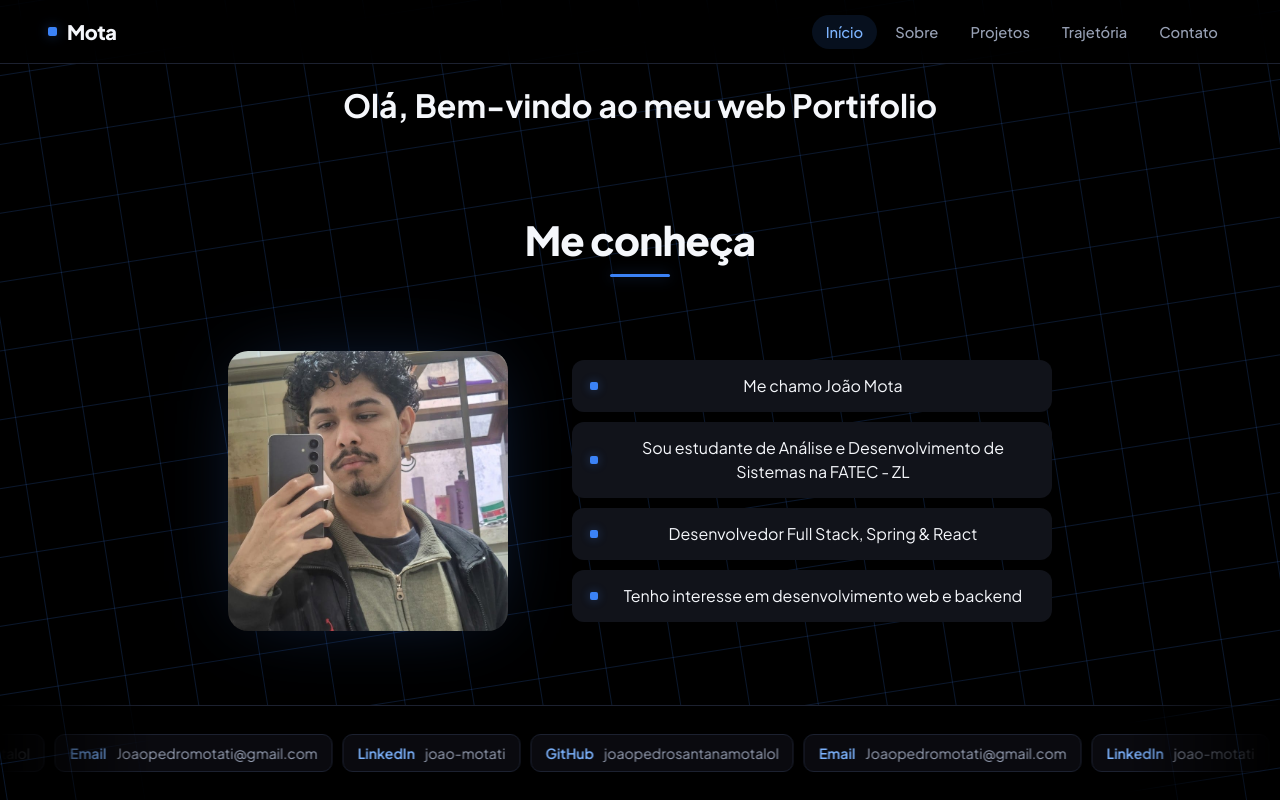
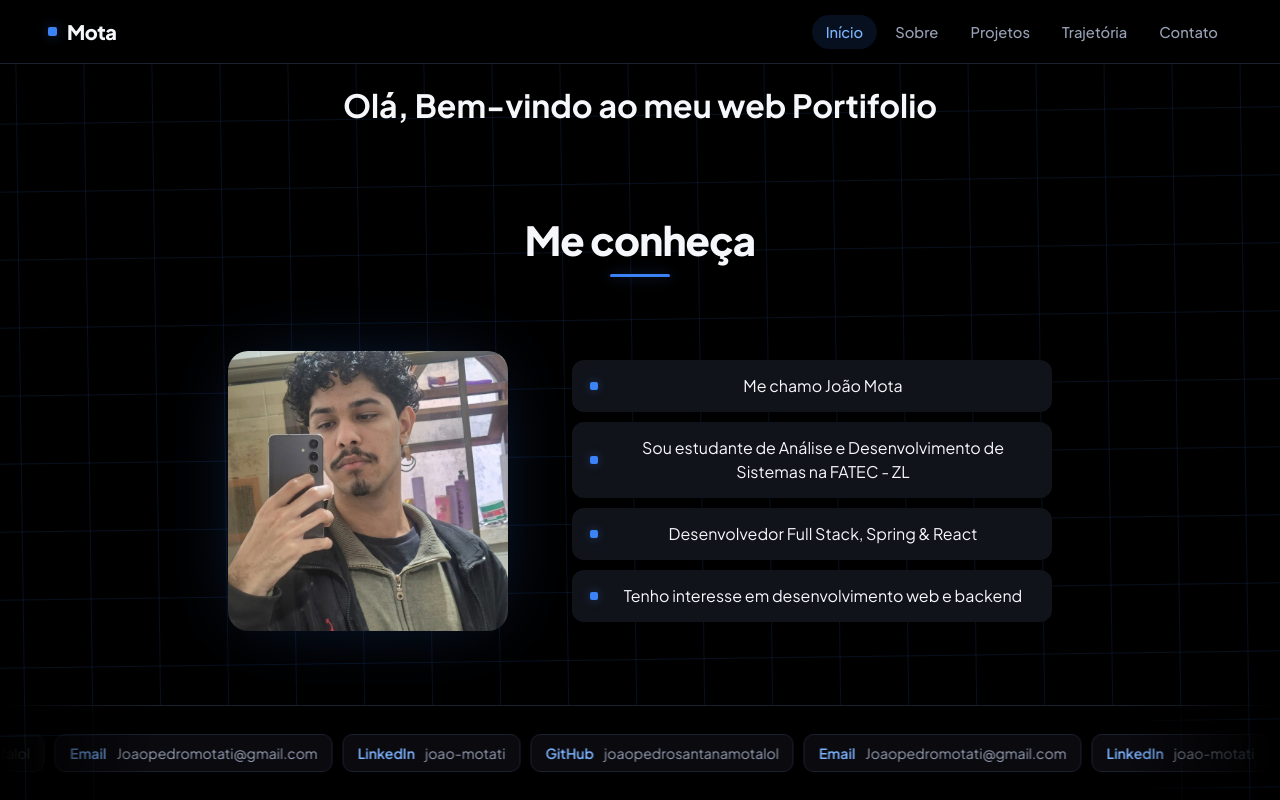
Before and after one commit to joaopedrosantanamotalol/portifolio-mota, a React (Vite) app: page / in a window 1280 px wide. Built offline with nearby package versions, Linux system fonts and the light colour scheme.

Commit message:
background pattern now moves

```diff
--- a/src/global/global.css
+++ b/src/global/global.css
@@ -59,15 +59,15 @@ body::before {
   background-image:
     repeating-linear-gradient(
       0deg,
-      rgba(59, 130, 246, 0.18) 0,
-      rgba(59, 130, 246, 0.18) 1px,
+      rgba(59, 130, 246, 0.12) 0,
+      rgba(59, 130, 246, 0.12) 1px,
       transparent 1px,
       transparent 68px
     ),
     repeating-linear-gradient(
       90deg,
-      rgba(59, 130, 246, 0.18) 0,
-      rgba(59, 130, 246, 0.18) 1px,
+      rgba(59, 130, 246, 0.12) 0,
+      rgba(59, 130, 246, 0.12) 1px,
       transparent 1px,
       transparent 68px
     );
@@ -77,6 +77,17 @@ body::before {
 
   pointer-events: none;
   z-index: -1;
+
+  animation: girar-fundo 240s linear infinite;
+}
+
+@keyframes girar-fundo {
+  from {
+    transform: rotate(-9deg);
+  }
+  to {
+    transform: rotate(351deg);
+  }
 }
 
 /* ===== footer sempre colado no fundo da tela ===== */
```
